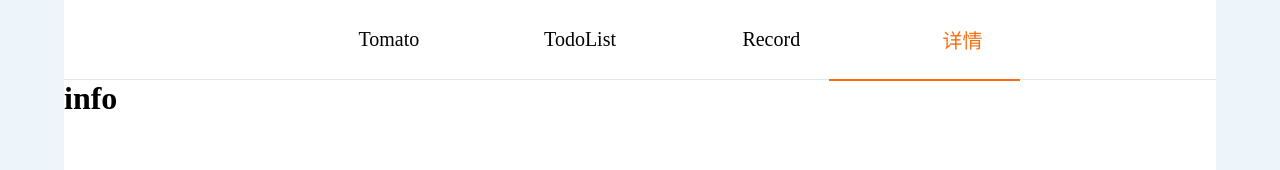
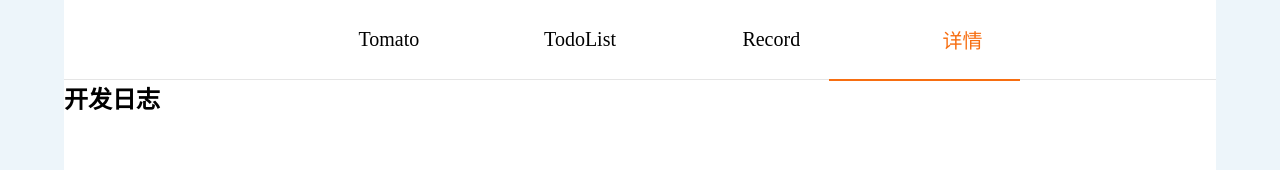
Before and after one commit to 1446450047/Tomato-ToDo, a React (Create React App) app: page /info in a window 1280 px wide. Shown: the top 170 px of the page. Built offline with nearby package versions, Linux system fonts and the light colour scheme.

Commit message:
添加开发日志

```diff
--- a/src/components/main/Info.jsx
+++ b/src/components/main/Info.jsx
@@ -3,7 +3,7 @@ import React from "react";
 function Info(){
     return(
         <div>
-            <h1>info</h1>
+            <h2>开发日志</h2>
         </div>
     )
 }
```
Also changed, not shown: src/components/main/Info.md (added, +2 -0 lines).
